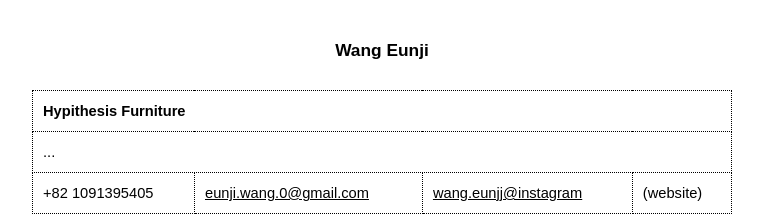
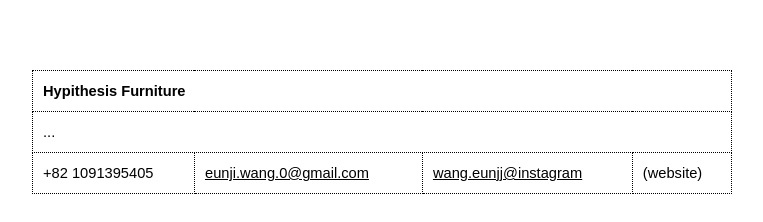
Before and after one commit to eunjiwang0-dotcom/Artpieces-on-table, a plain HTML site: page index.html in a window 1280 px wide. Shown: the top 222 px of the page, without its empty margins (258-1021 px from the left). Drawn offline with nearby package versions, Linux system fonts and the light colour scheme.

Commit message:
Add files via upload

```diff
--- a/index.html
+++ b/index.html
@@ -13,7 +13,6 @@
 </head>
 <body>
 <br>
- <h1>Wang Eunji</h1>
  <br>
 
         <table>
```
